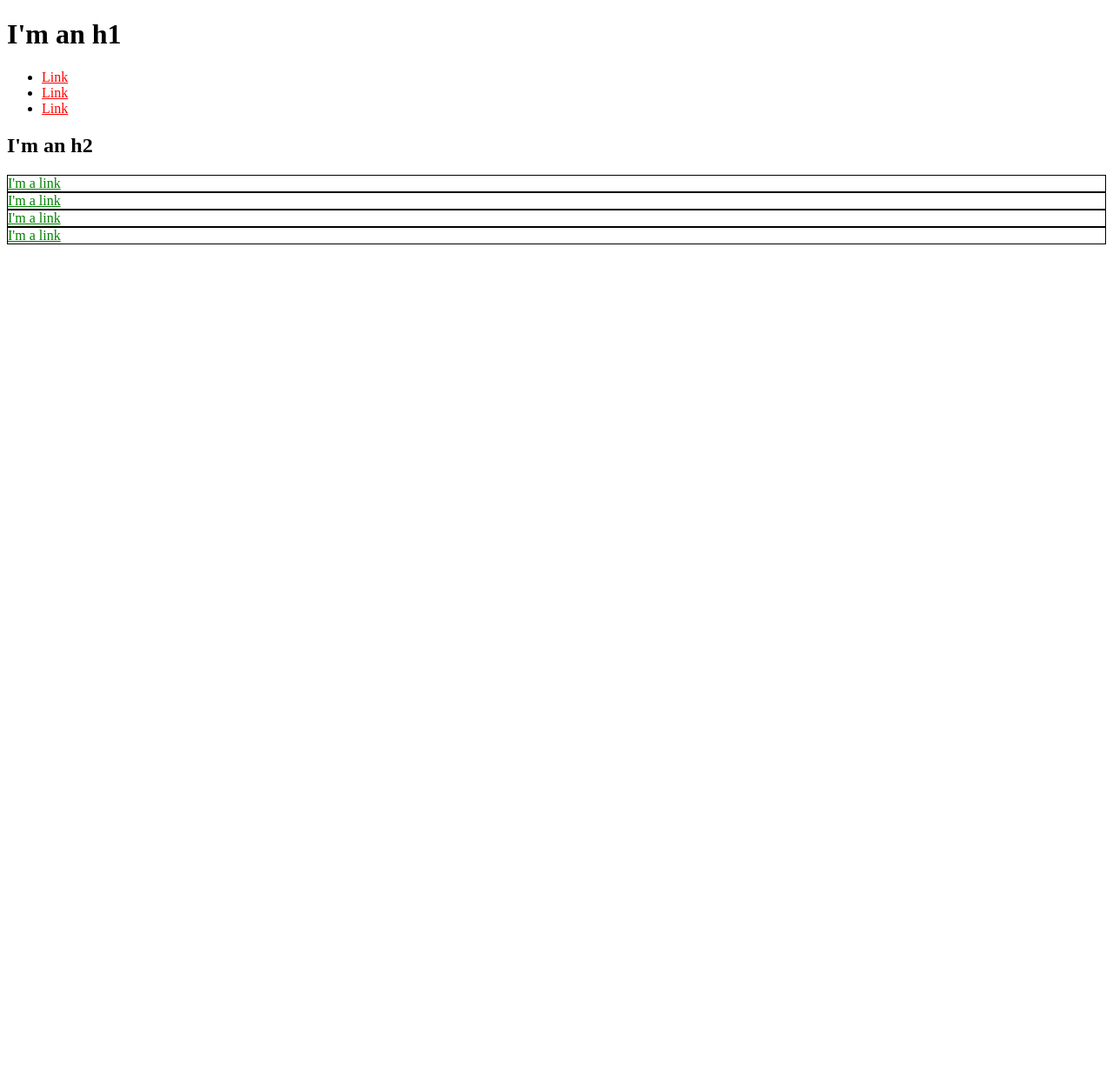
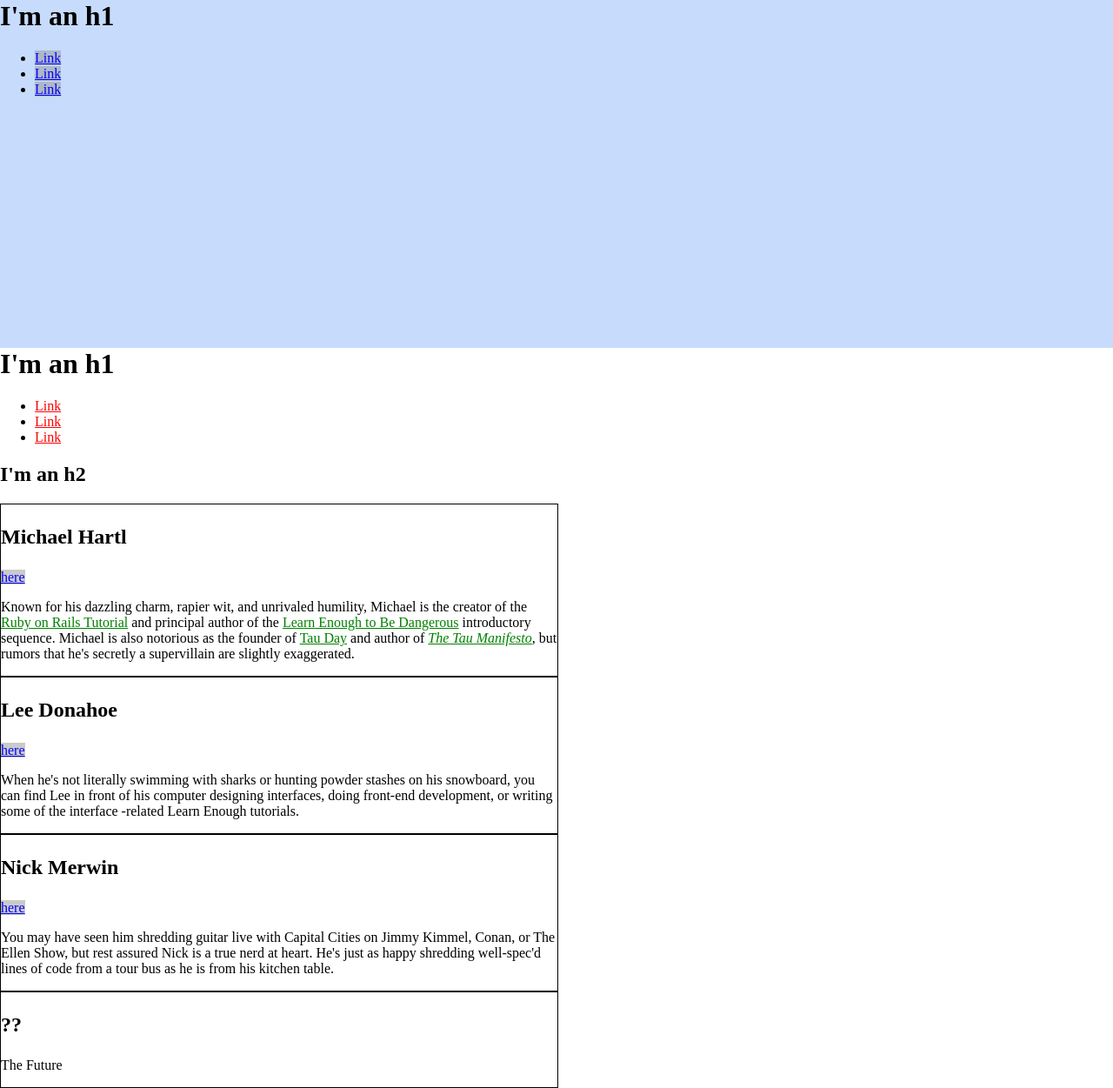
Before and after one commit to Sleek2022/Sleek2022.github.io, a plain HTML site: page index.html in a window 1280 px wide. Shown: the whole page at 87% size. Before the commit the page ends 800 px from the top, so only its background shows below. Drawn offline with Linux system fonts and the light colour scheme.

Commit message:
Sleek2022Work

```diff
--- a/index.html
+++ b/index.html
@@ -3,32 +3,137 @@
   <head>
     <title>Test Page: Don't Panic</title>
     <meta charset="utf-8">
+    <style>
+  /* GLOBAL STYLES */
+  a {
+    color: #f00;
+  }
+  html, body {
+  margin: 0;
+  padding: 0;
+}
+h1 {
+  margin-top: 0;
+}
+
+ /* HERO STYLES */
+.full-hero {
+  background-color: #c7dbfc;
+  height: 50vh;
+}
+
+  /* SOCIAL STYLES */
+  .social-link {
+    background: rgba(150, 150, 150, 0.5);
+    color: blue;
+  }
+
+  /* BIO STYLES */
+  .bio-wrapper {
+    font-size: 24px;
+  }
+  .bio-box {
+    border: 1px solid black;
+    font-size: 1rem;
+    width: 50%;
+  }
+  .bio-box h3 {
+    font-size: 1.5em;
+  }
+  .bio-copy {
+    font-size: 1em;
+  }
+  .bio-copy a {
+    color: green;
+  }
+</style>
   </head>
   <body>
+    <div class="full-hero hero-home">
+  <h1>I'm an h1</h1>
+  <ul>
+    <li>
+      <a href="https://example.com/" class="social-link">Link</a>
+    </li>
+    <li>
+      <a href="https://example.com/" class="social-link">Link</a>
+    </li>
+    <li>
+      <a href="https://example.com/" class="social-link">Link</a>
+    </li>
+  </ul>
+</div>
     <h1>I'm an h1</h1>
     <ul>
       <li>
-        <a href="https://example.com/" style="color: red;">Link</a>
+        <a href="https://example.com/">Link</a>
       </li>
       <li>
-        <a href="https://example.com/" style="color: red;">Link</a>
+        <a href="https://example.com/">Link</a>
       </li>
       <li>
-        <a href="https://example.com/" style="color: red;">Link</a>
+        <a href="https://example.com/">Link</a>
       </li>
     </ul>
     <h2>I'm an h2</h2>
-    <div style="border: 1px solid black;">
-      <a href="https://example.com/" style="color: green;">I'm a link</a>
+    <div class="bio-wrapper">
+  <div class="bio-box">
+    <h3>Michael Hartl</h3>
+    <a href="https://twitter.com/mhartl" class="social-link">
+      here
+    </a>
+    <div class="bio-copy">
+      <p>
+        Known for his dazzling charm, rapier wit, and unrivaled humility,
+        Michael is the creator of the
+        <a href="https://www.railstutorial.org/">Ruby on Rails
+        Tutorial</a> and principal author of the
+        <a href="https://learnenough.com/">
+        Learn Enough to Be Dangerous</a> introductory sequence. Michael
+        is also notorious as the founder of
+        <a href="http://tauday.com/">Tau Day</a> and author of
+        <a href="http://tauday.com/tau-manifesto"><em>The Tau
+        Manifesto</em></a>, but rumors that he's secretly a supervillain
+        are slightly exaggerated.
+      </p>
     </div>
-    <div style="border: 1px solid black;">
-      <a href="https://example.com/" style="color: green;">I'm a link</a>
+  </div>
+  <div class="bio-box">
+    <h3>Lee Donahoe</h3>
+    <a href="https://twitter.com/leedonahoe" class="social-link">
+      here
+    </a>
+    <div class="bio-copy">
+      <p>
+        When he's not literally swimming with sharks or hunting powder stashes on
+        his snowboard, you can find Lee in front of his computer designing
+        interfaces, doing front-end development, or writing some of the interface
+        -related Learn Enough tutorials.
+      </p>
     </div>
-    <div style="border: 1px solid black;">
-      <a href="https://example.com/" style="color: green;">I'm a link</a>
+  </div>
+  <div class="bio-box">
+    <h3>Nick Merwin</h3>
+    <a href="https://twitter.com/nickmerwin" class="social-link">
+      here
+    </a>
+    <div class="bio-copy">
+      <p>
+        You may have seen him shredding guitar live with Capital Cities on Jimmy
+        Kimmel, Conan, or The Ellen Show, but rest assured Nick is a true nerd at
+        heart. He's just as happy shredding well-spec'd lines of code from a tour
+        bus as he is from his kitchen table.
+      </p>
     </div>
-    <div style="border: 1px solid black;">
-      <a href="https://example.com/" style="color: green;">I'm a link</a>
+  </div>
+  <div class="bio-box">
+    <h3>??</h3>
+    <div class="bio-copy">
+      <p>
+        The Future
+      </p>
     </div>
+  </div>
+</div>
   </body>
 </html>
```
